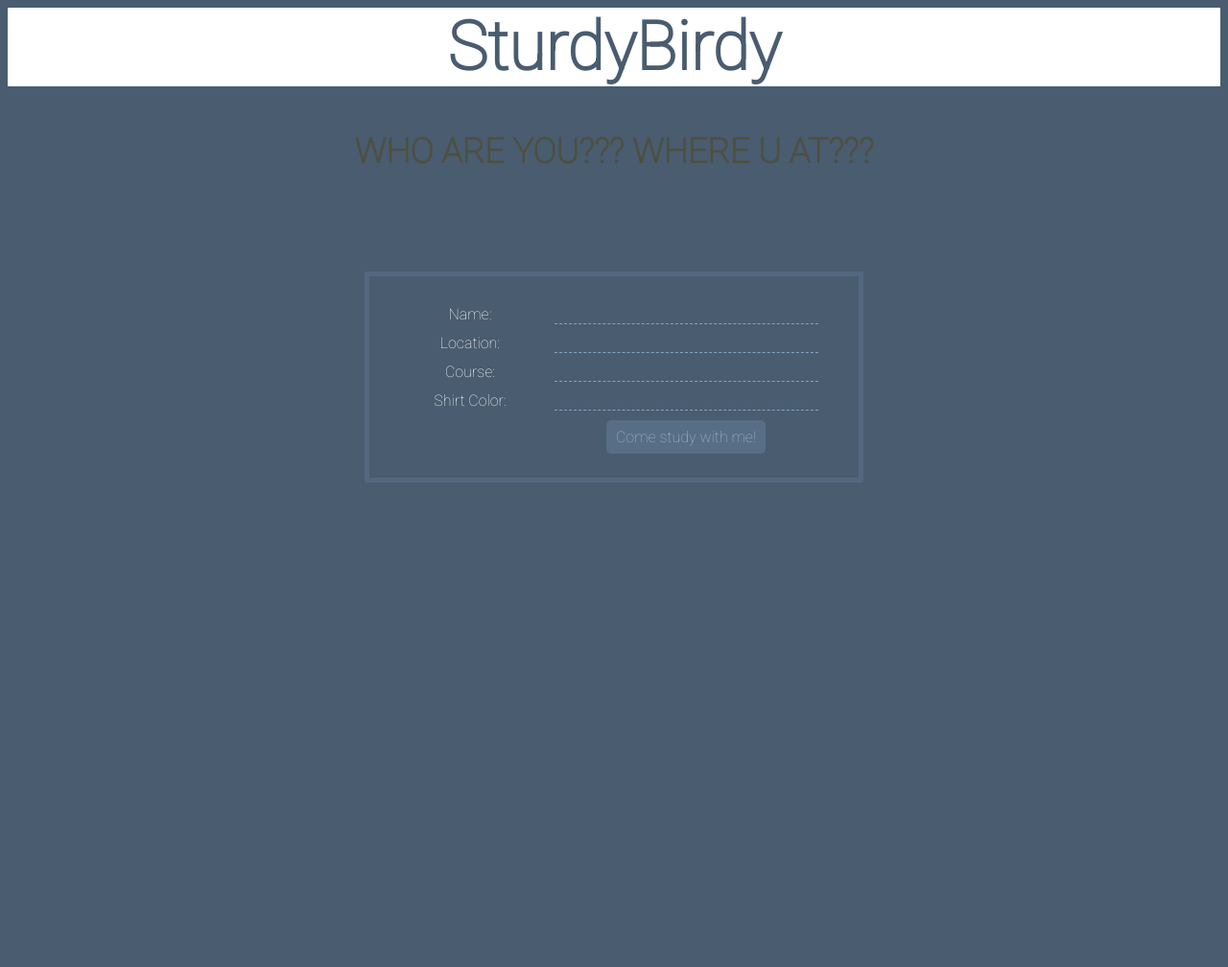
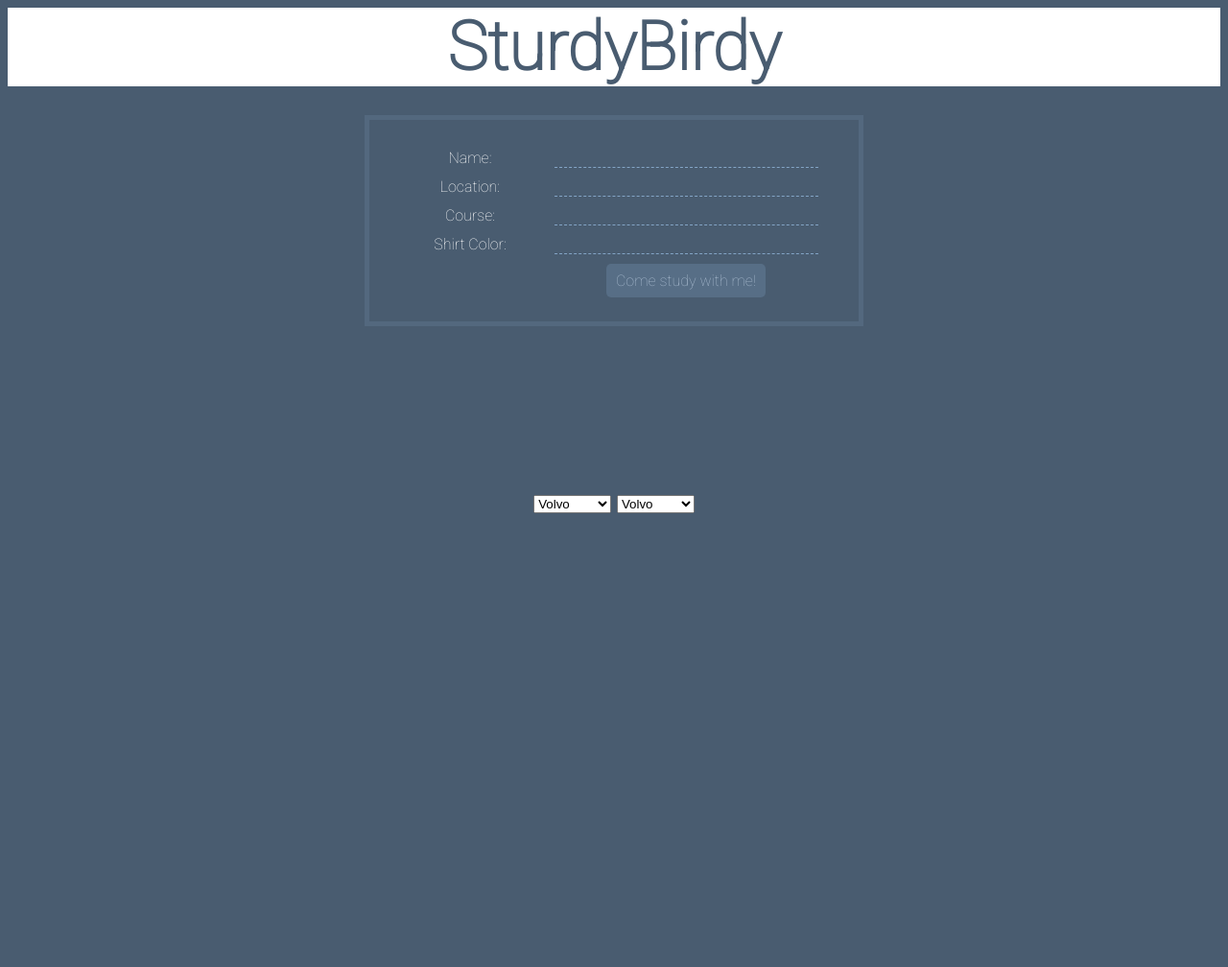
Before and after one commit to leonliang0395/StudyBuddy, a Flask app: page / in a window 1280 px wide. Shown: the top 1008 px of the page at 96% size. Before the commit the page ends 503 px from the top, so only its background shows below. Run offline with Flask 2, Linux system fonts and the light colour scheme; some libraries are stand-ins or nearby versions.

Commit message:
drpodown

```diff
--- a/Ostrich/static/stylesheet.css
+++ b/Ostrich/static/stylesheet.css
@@ -21,6 +21,7 @@ h1 {
   color: #495C70;
   font-style: bold;
   background-color: white;
+  margin-top: 0px;
 }
 
 p {
@@ -38,31 +39,37 @@ button {
 
 #container {
   margin:auto;
-  width: 700px;
+  width: 75%;
   margin-left: auto;
   margin-right:auto;
+  text-align: center;
 }
 
-
+#dropdown{
+  margin-top: 30%;
+  display: inline-block;
+}
 
 #feed {
   overflow:hidden;
   text-align: center;
   width: 100%;
   height:800px;
+  top: 15%;
+  margin-top: 300px;
 }
 
 #feedEntry {
   vertical-align:middle;
-  float: left;
   color: white;
+  text-align: center;
 }
 
 .form-container{
   position: fixed; /* or absolute */
-  top: 50%;
+  top: 15%;
   left: 50%;
-  margin-top: -117px;
+  margin-top: 0px;
   margin-left: -260px;
 }
 
--- a/Ostrich/templates/base.html
+++ b/Ostrich/templates/base.html
@@ -7,7 +7,7 @@
       function ()
       {
         $('#wrapper').load('base.html');
-      }, 15000); // refresh every 10000 milliseconds
+      }, 15000); // refresh every 15000 milliseconds
 
 
   </script>
@@ -21,12 +21,34 @@
 
   <body>
     <h1>SturdyBirdy</h1>
+
+    <div id="dropdown">
+    <select>
+      <option value="volvo">Volvo</option>
+      <option value="saab">Saab</option>
+      <option value="mercedes">Mercedes</option>
+      <option value="audi">Audi</option>
+    </select>
+    </div>
+
+    <div id="dropdown">
+    <select>
+      <option value="volvo">Volvo</option>
+      <option value="saab">Saab</option>
+      <option value="mercedes">Mercedes</option>
+      <option value="audi">Audi</option>
+    </select>
+    </div>
+
     <div id="wrapper">
       <div id="container">
         {% block content %}{% endblock %}
         <div id="feed">
          {% for person in feed %}
-       <div id="feedEntry">{{ person.name }} is at {{ person.location }} studying {{ person.course }}, wearing a {{ person.shirt }} shirt </div>
+         <div id="feedEntry">
+            {{ person.name }} is at {{ person.location }} studying {{ person.course }}, wearing a {{ person.shirt }} shirt
+            <hr>
+         </div>
          {% endfor %}
        </div>
     </div>
--- a/Ostrich/templates/index.html
+++ b/Ostrich/templates/index.html
@@ -10,7 +10,6 @@ function adjust_textarea(h) {
 
 {% extends "base.html" %}
 {% block content %}
-    <h2>WHO ARE YOU??? WHERE U AT???</h2>
     <div class="form-container">
      <form class="form-style" method="post" action="{{ url_for('posted') }}">
       <label for="field1">
```
Also changed, not shown: app.db. Lines whose indentation alone changed are shown as unchanged.
